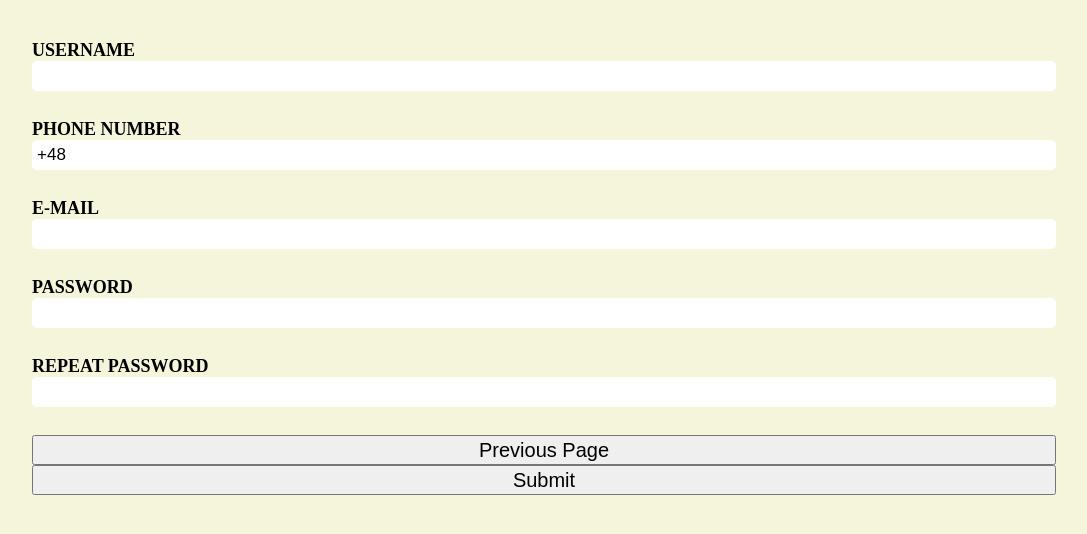
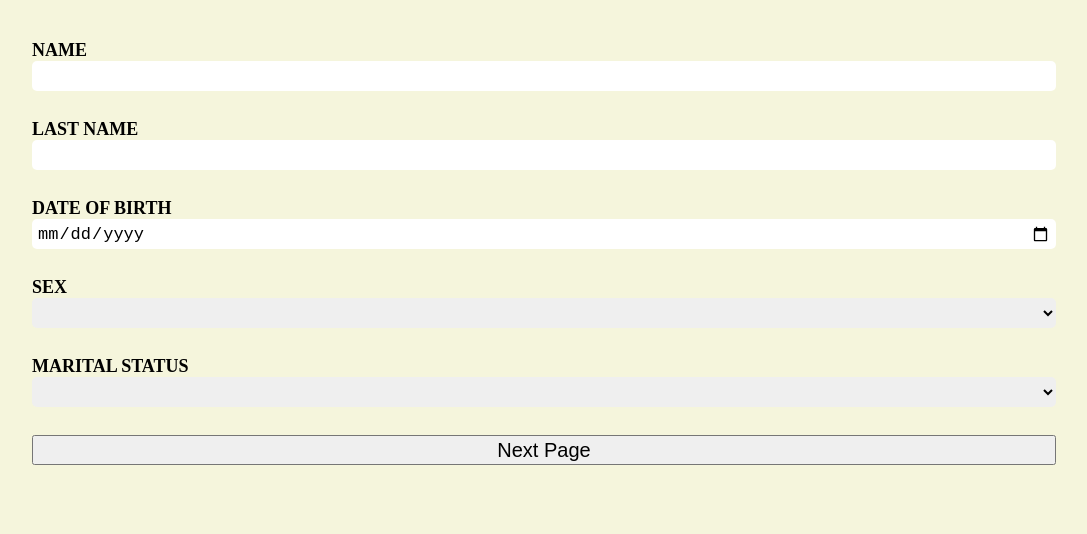
Before and after one commit to bartokrol/FormValidator, a React (Create React App) app: page / in a window 1280 px wide. Shown: the top 534 px of the page, without its empty margins (96-1183 px from the left). Built offline with nearby package versions, Linux system fonts and the light colour scheme.

Commit message:
change lettersOnly regex

```diff
--- a/src/App.js
+++ b/src/App.js
@@ -4,7 +4,7 @@ import "./styles/App.scss";
 
 class App extends Component {
 	state = {
-		activePage: 2,
+		activePage: 0,
 		pages: [
 			{
 				inputs: [
@@ -267,7 +267,7 @@ class App extends Component {
 	};
 
 	regex = {
-		lettersOnly: /^[A-Za-z]+$/,
+		lettersOnly: /^^[a-zA-Z\u00C0-\u00FF -]*$/,
 		numbersOnly: /[\d-]+/g,
 		mail: /^[a-zA-Z0-9.!#$%&'*+/=?^_`{|}~-]+@[a-zA-Z0-9-]+(?:\.[a-zA-Z0-9-]+)*$/,
 	};
```
